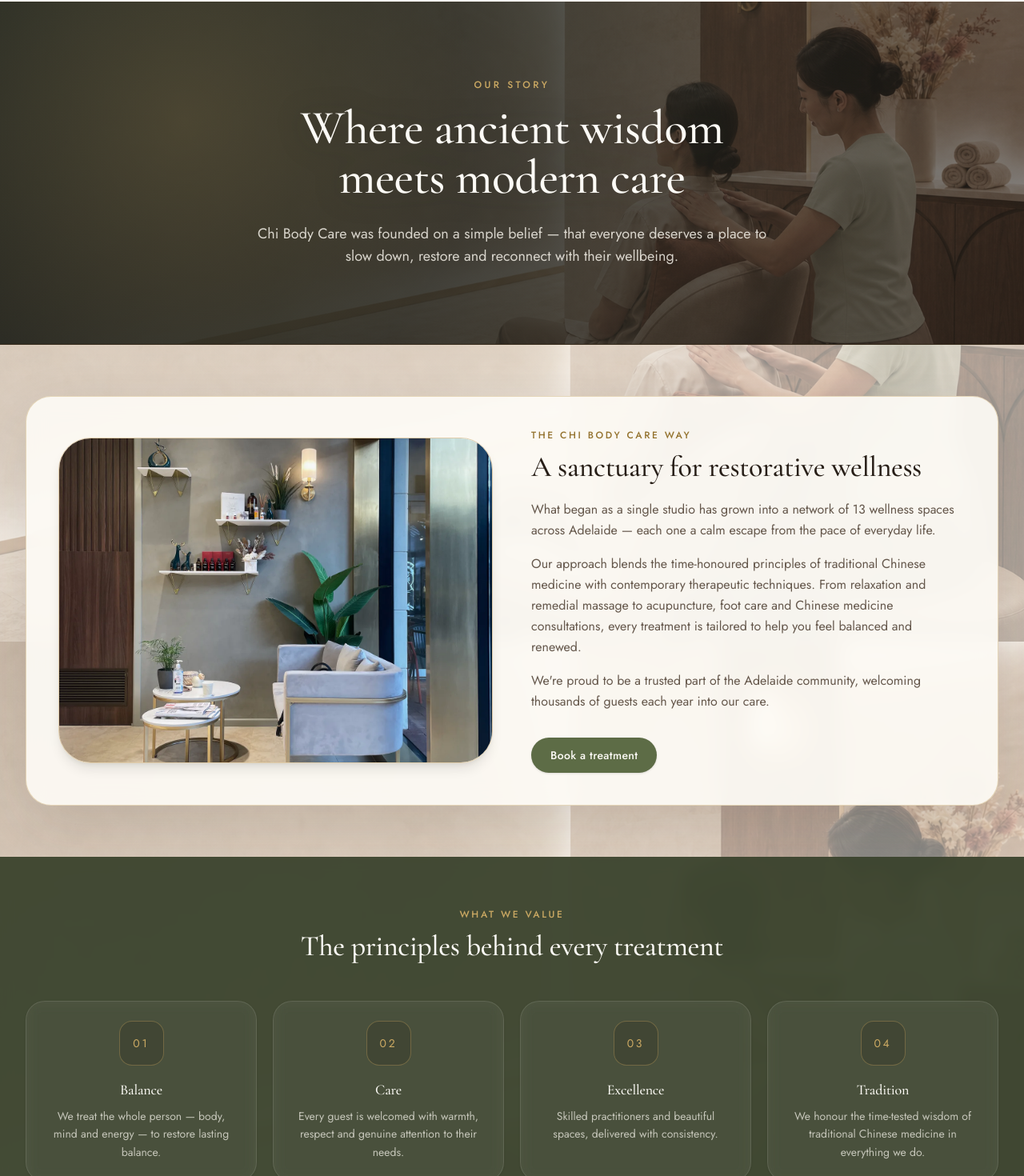
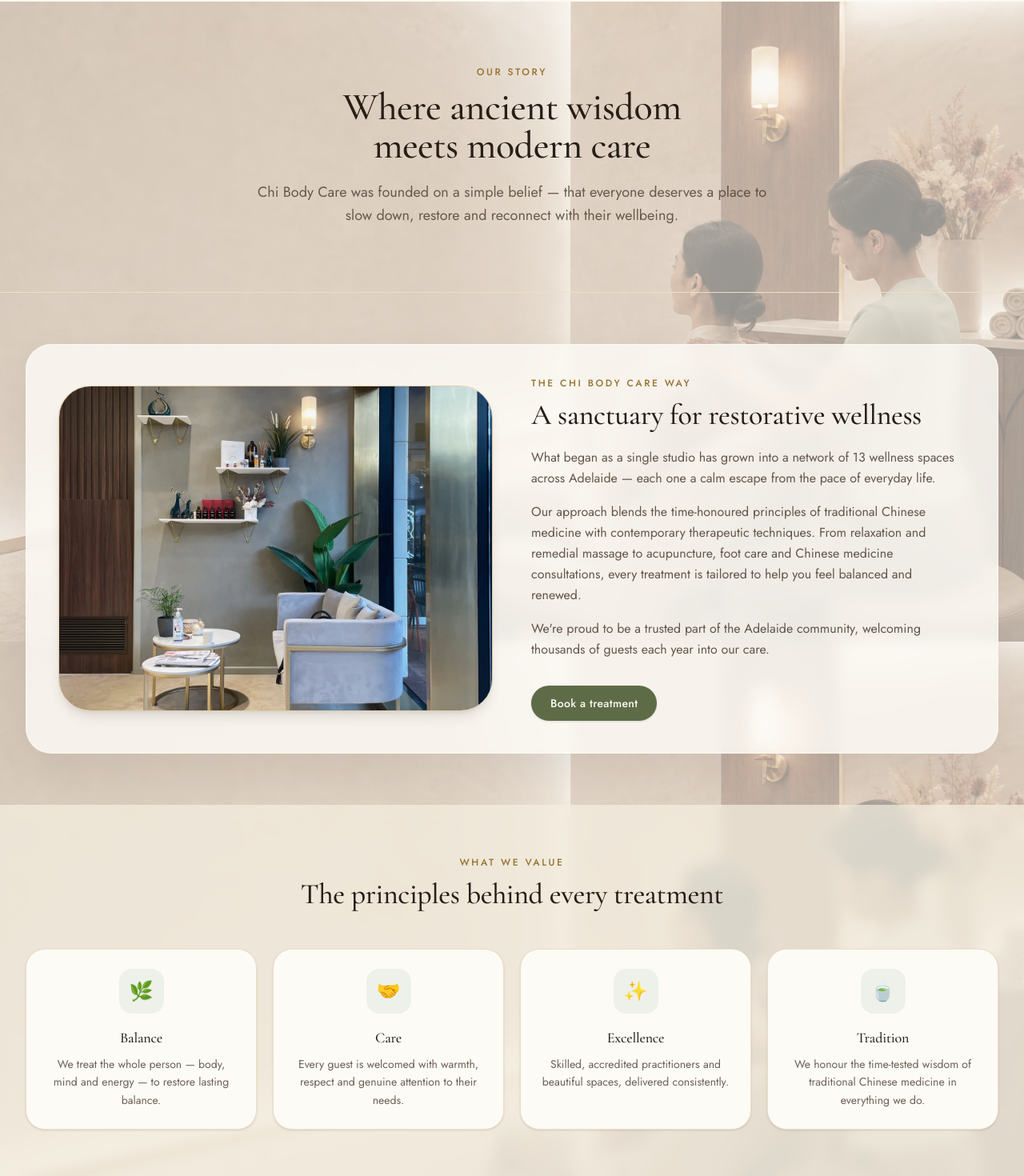
Before and after one commit to ar1062515080-pixel/chibodycare-website, a Next.js app: page /about in a window 1280 px wide. Shown: the part 79-1549 px from the top of the page at 80% size. Built offline with nearby package versions, Linux system fonts and the light colour scheme.

Commit message:
Revert "Align public pages with homepage style"
This reverts commit 4d0c3f0170eeb43d68cf5e6f01cc7a5aa8436c0e.

```diff
--- a/src/app/about/page.tsx
+++ b/src/app/about/page.tsx
@@ -15,25 +15,25 @@
 
 const values = [
   {
-    icon: "01",
+    icon: "🌿",
     title: "Balance",
     description:
       "We treat the whole person — body, mind and energy — to restore lasting balance.",
   },
   {
-    icon: "02",
+    icon: "🤝",
     title: "Care",
     description:
       "Every guest is welcomed with warmth, respect and genuine attention to their needs.",
   },
   {
-    icon: "03",
+    icon: "✨",
     title: "Excellence",
     description:
-      "Skilled practitioners and beautiful spaces, delivered with consistency.",
+      "Skilled, accredited practitioners and beautiful spaces, delivered consistently.",
   },
   {
-    icon: "04",
+    icon: "🍵",
     title: "Tradition",
     description:
       "We honour the time-tested wisdom of traditional Chinese medicine in everything we do.",
@@ -46,19 +46,18 @@
       className="relative bg-cream-100 bg-cover bg-center bg-fixed"
       style={{
         backgroundImage:
-          "linear-gradient(rgba(250, 247, 240, 0.5), rgba(250, 247, 240, 0.62)), url('/images/studio/about-massage-background.png')",
+          "linear-gradient(rgba(250, 247, 240, 0.6), rgba(250, 247, 240, 0.6)), url('/images/studio/about-massage-background.png')",
       }}
     >
       <PageHero
         eyebrow="Our Story"
         title="Where ancient wisdom meets modern care"
         description={`${business.name} was founded on a simple belief — that everyone deserves a place to slow down, restore and reconnect with their wellbeing.`}
-        imageSrc="/images/studio/about-massage-background.png"
-        imageAlt="Massage treatment at Chi Body Care"
       />
 
+      {/* Brand story */}
       <section className="container-page py-16">
-        <div className="grid items-center gap-12 rounded-[2rem] border border-sand-200/80 bg-cream-50/92 p-6 shadow-[0_24px_70px_rgba(39,30,23,.12)] backdrop-blur-md sm:p-10 lg:grid-cols-2">
+        <div className="grid items-center gap-12 rounded-[2rem] border border-cream-50/80 bg-cream-50/82 p-6 shadow-[0_18px_50px_rgba(39,30,23,.08)] backdrop-blur-sm sm:p-10 lg:grid-cols-2">
           <div className="relative">
             <div className="relative aspect-[4/3] overflow-hidden rounded-[2.5rem] border border-sand-200 shadow-lg">
               <Image src="/images/studio/studio-lounge.webp" alt="Chi Body Care studio lounge" fill sizes="(min-width:1024px) 45vw, 100vw" className="object-cover object-center" />
@@ -97,26 +96,26 @@
         </div>
       </section>
 
-      <section className="bg-sage-800/95 py-16 text-cream-50 backdrop-blur-sm">
+      {/* Values */}
+      <section className="bg-sand-50/70 py-16 backdrop-blur-sm">
         <div className="container-page">
           <SectionHeading
             eyebrow="What we value"
             title="The principles behind every treatment"
-            className="[&_h2]:text-cream-50 [&_p]:text-gold-light"
           />
           <div className="mt-12 grid gap-5 sm:grid-cols-2 lg:grid-cols-4">
             {values.map((value) => (
               <div
                 key={value.title}
-                className="rounded-3xl border border-cream-50/10 bg-cream-50/8 p-6 text-center shadow-sm backdrop-blur-sm"
+                className="rounded-3xl border border-sand-100 bg-cream-50 p-6 text-center shadow-sm"
               >
-                <span className="mx-auto flex h-14 w-14 items-center justify-center rounded-2xl border border-gold-light/35 bg-brown-900/20 text-sm tracking-[0.2em] text-gold-light">
+                <span className="mx-auto flex h-14 w-14 items-center justify-center rounded-2xl bg-sage-50 text-2xl">
                   {value.icon}
                 </span>
-                <h3 className="mt-4 font-serif text-lg font-medium text-cream-50">
+                <h3 className="mt-4 font-serif text-lg font-medium text-brown-900">
                   {value.title}
                 </h3>
-                <p className="mt-2 text-sm leading-relaxed text-cream-100/70">
+                <p className="mt-2 text-sm leading-relaxed text-brown-700/80">
                   {value.description}
                 </p>
               </div>
@@ -125,7 +124,8 @@
         </div>
       </section>
 
-      <section className="container-page mb-16 mt-16 rounded-[2rem] border border-sand-200/80 bg-cream-50/92 py-16 shadow-[0_24px_70px_rgba(39,30,23,.12)] backdrop-blur-md sm:mb-20">
+      {/* Therapist profiles */}
+      <section className="container-page mb-10 mt-16 rounded-[2rem] border border-cream-50/80 bg-cream-50/82 py-16 shadow-[0_18px_50px_rgba(39,30,23,.08)] backdrop-blur-sm sm:mb-16">
         <SectionHeading
           eyebrow="Our Practitioners"
           title="Meet the team caring for you"
--- a/src/app/book/page.tsx
+++ b/src/app/book/page.tsx
@@ -1,5 +1,4 @@
 import type { Metadata } from "next";
-import Image from "next/image";
 import { BookingExperience } from "@/components/booking/booking-experience";
 import { getServiceById } from "@/lib/services";
 import { locations } from "@/lib/business";
@@ -51,24 +50,15 @@
 
   return (
     <div className="bg-sand-50/40">
-      <div className="relative overflow-hidden border-b border-gold-dark/15 bg-brown-900 text-cream-50">
-        <Image
-          src="/images/studio/signage-closeup.webp"
-          alt="Chi Body Care gold signage"
-          fill
-          priority
-          sizes="100vw"
-          className="object-cover object-center opacity-[.72] saturate-[.9] contrast-[.9] brightness-[.88]"
-        />
-        <div className="absolute inset-0 bg-[linear-gradient(100deg,rgba(36,43,36,.92),rgba(36,43,36,.72),rgba(36,43,36,.36))]" />
-        <div className="container-page relative py-12 text-center sm:py-16">
-          <p className="mb-3 text-xs font-medium uppercase tracking-[0.28em] text-gold-light">
+      <div className="border-b border-sand-100 bg-cream-50">
+        <div className="container-page py-10 text-center sm:py-12">
+          <p className="mb-2 text-xs font-medium uppercase tracking-[0.22em] text-gold-dark">
             Online Booking
           </p>
-          <h1 className="font-serif text-4xl font-medium text-cream-50 sm:text-5xl">
+          <h1 className="font-serif text-3xl font-medium text-brown-900 sm:text-4xl">
             Book your treatment
           </h1>
-          <p className="mx-auto mt-4 max-w-xl text-sm leading-relaxed text-cream-100/80">
+          <p className="mx-auto mt-3 max-w-xl text-sm leading-relaxed text-brown-700/80">
             Choose your studio, preferred professional, treatment and a time
             that suits you.
           </p>
--- a/src/app/contact/page.tsx
+++ b/src/app/contact/page.tsx
@@ -21,19 +21,17 @@
 
 export default function ContactPage() {
   return (
-    <main className="bg-cream-100">
+    <>
       <PageHero
         eyebrow="Contact"
         title="We'd love to hear from you"
         description="Questions about a treatment or booking? Reach out, or visit one of our 13 studios across Adelaide."
-        imageSrc="/images/studio/reception-counter.webp"
-        imageAlt="Chi Body Care reception counter"
       />
 
-      <section className="container-page pb-16 pt-16 sm:pb-20">
+      <section className="container-page pb-10 pt-16 sm:pb-16">
         <div className="grid gap-12 lg:grid-cols-[1.1fr_0.9fr]">
           {/* Contact form */}
-          <div className="rounded-[2rem] border border-sand-200/80 bg-cream-50 p-6 shadow-[0_24px_70px_rgba(39,30,23,.08)] sm:p-9">
+          <div>
             <h2 className="font-serif text-2xl font-medium text-brown-900">
               Send us a message
             </h2>
@@ -46,10 +44,10 @@
           </div>
 
           {/* Studio details */}
-          <div className="rounded-[2rem] border border-sand-200/80 bg-cream-50 p-6 shadow-[0_24px_70px_rgba(39,30,23,.08)] sm:p-9">
+          <div>
             <h2 className="font-serif text-2xl font-medium text-brown-900">Our studios</h2>
             <p className="mt-2 text-sm leading-relaxed text-brown-700/70">Select a studio to view its phone number and opening hours.</p>
-            <div className="mt-6 overflow-hidden rounded-3xl border border-sand-200 bg-white/55 shadow-sm">
+            <div className="mt-6 overflow-hidden rounded-3xl border border-sand-200 bg-cream-50/90 shadow-sm">
               {locations.map((location) => (
                 <details key={location.id} className="group border-b border-sand-100 last:border-b-0">
                   <summary className="flex list-none items-center justify-between gap-4 px-5 py-4 transition-colors hover:bg-sand-50/70">
@@ -68,6 +66,6 @@
           </div>
         </div>
       </section>
-    </main>
+    </>
   );
 }
--- a/src/app/services/page.tsx
+++ b/src/app/services/page.tsx
@@ -19,22 +19,20 @@
       className="relative bg-cream-100 bg-cover bg-center bg-fixed"
       style={{
         backgroundImage:
-          "linear-gradient(rgba(250, 247, 240, 0.48), rgba(250, 247, 240, 0.58)), url('/images/studio/botanical-wall-services.png')",
+          "linear-gradient(rgba(250, 247, 240, 0.6), rgba(250, 247, 240, 0.6)), url('/images/studio/botanical-wall-services.png')",
       }}
     >
       <PageHero
         eyebrow="Treatment Menu"
         title="Treatments for body & mind"
         description="Browse our full menu of restorative treatments. Every session can be booked online in minutes."
-        imageSrc="/images/studio/botanical-wall-services.png"
-        imageAlt="Chi Body Care botanical wall"
       >
         <Button href="/book" variant="primary" size="md">
           Start booking
         </Button>
       </PageHero>
 
-      <div className="container-page pb-16 pt-12 sm:pb-20 sm:pt-16">
+      <div className="container-page pb-10 pt-12 sm:pb-16 sm:pt-16">
         <TreatmentMenu groups={grouped} />
       </div>
     </main>
--- a/src/components/page-hero.tsx
+++ b/src/components/page-hero.tsx
@@ -1,46 +1,36 @@
 import type { ReactNode } from "react";
-import Image from "next/image";
 
 export function PageHero({
   eyebrow,
   title,
   description,
   children,
-  imageSrc,
-  imageAlt = "",
 }: {
   eyebrow?: string;
   title: string;
   description?: string;
   children?: ReactNode;
-  imageSrc?: string;
-  imageAlt?: string;
 }) {
   return (
-    <section className="relative overflow-hidden border-b border-gold-dark/15 bg-brown-900 text-cream-50">
-      {imageSrc ? (
-        <Image
-          src={imageSrc}
-          alt={imageAlt}
-          fill
-          priority
-          sizes="100vw"
-          className="object-cover object-center opacity-[.74] saturate-[.9] contrast-[.9] brightness-[.92]"
-        />
-      ) : null}
-      <div className="absolute inset-0 bg-[linear-gradient(100deg,rgba(36,43,36,.91)_0%,rgba(36,43,36,.82)_30%,rgba(36,43,36,.55)_55%,rgba(36,43,36,.25)_75%,rgba(36,43,36,.08)_100%)]" />
-      <div className="absolute inset-0 bg-[radial-gradient(circle_at_18%_35%,rgba(203,169,99,.18),transparent_34%),linear-gradient(180deg,rgba(39,30,23,.16),rgba(39,30,23,.36))]" />
-      <div className="container-page relative py-20 text-center sm:py-24">
+    <section className="relative overflow-hidden border-b border-sand-100">
+      <div
+        aria-hidden="true"
+        className="pointer-events-none absolute inset-0 -z-10"
+      >
+        <div className="absolute -right-24 -top-16 h-72 w-72 rounded-full bg-sage-200/40 blur-3xl" />
+        <div className="absolute -left-20 bottom-0 h-64 w-64 rounded-full bg-champagne/40 blur-3xl" />
+      </div>
+      <div className="container-page py-16 text-center sm:py-20">
         {eyebrow ? (
-          <p className="mb-4 text-xs font-medium uppercase tracking-[0.28em] text-gold-light">
+          <p className="mb-3 text-xs font-medium uppercase tracking-[0.22em] text-gold-dark">
             {eyebrow}
           </p>
         ) : null}
-        <h1 className="mx-auto max-w-4xl text-balance font-serif text-5xl font-medium leading-[1.03] text-cream-50 drop-shadow-[0_3px_18px_rgba(20,24,20,.3)] sm:text-6xl">
+        <h1 className="mx-auto max-w-3xl text-balance font-serif text-4xl font-medium text-brown-900 sm:text-5xl">
           {title}
         </h1>
         {description ? (
-          <p className="mx-auto mt-6 max-w-2xl text-base leading-7 text-cream-100/82 sm:text-lg">
+          <p className="mx-auto mt-5 max-w-2xl text-lg leading-relaxed text-brown-700/80">
             {description}
           </p>
         ) : null}
```
